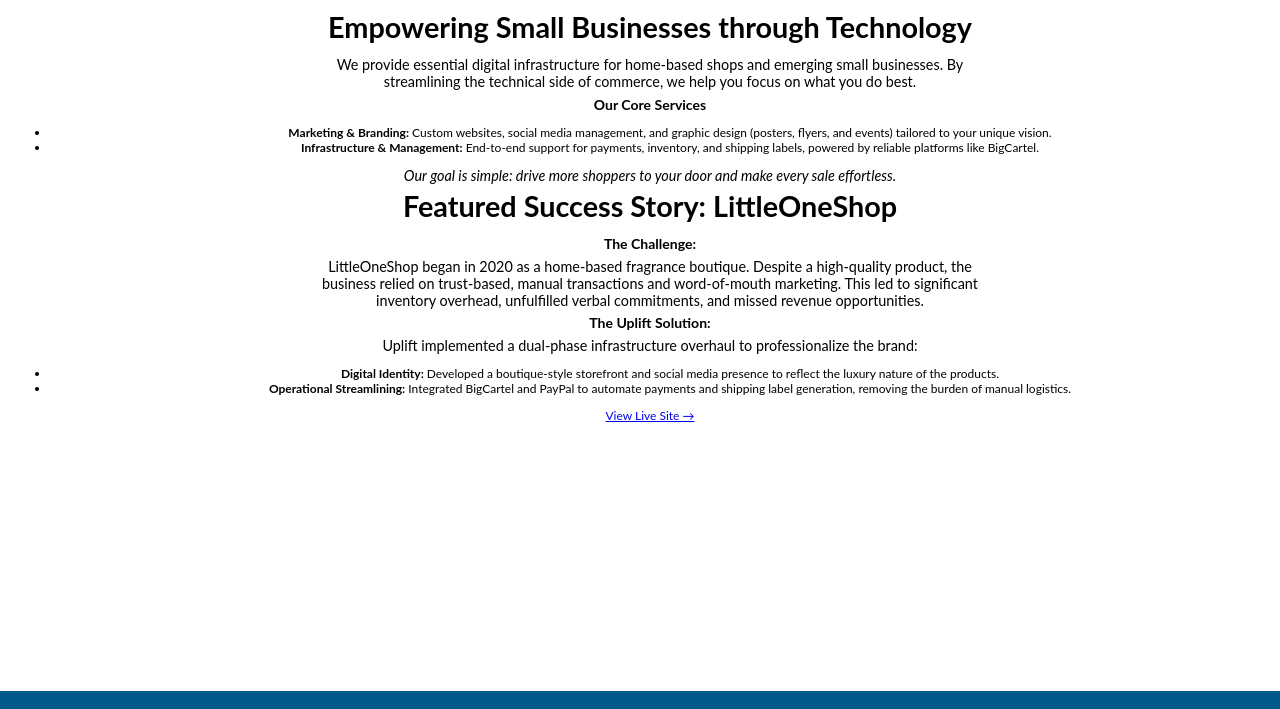
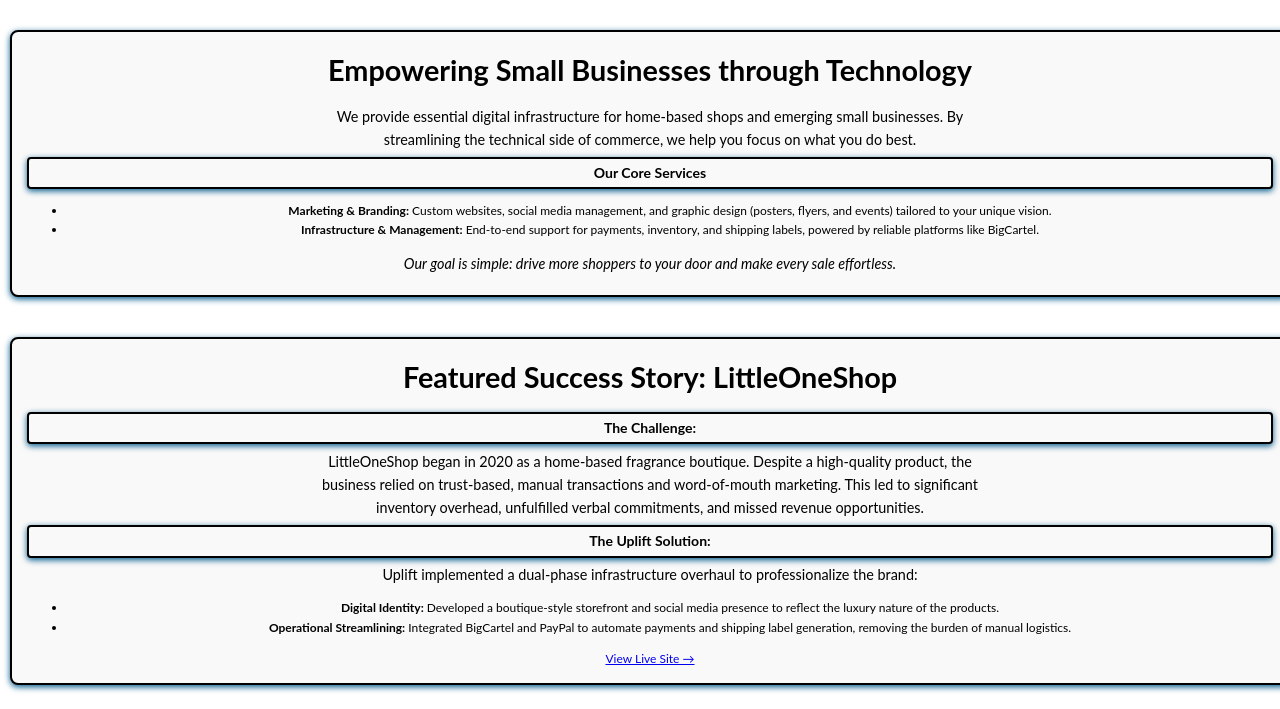
Before and after one commit to jaadyyah/Uplift-Capstone, a Flask app: page / in a window 1280 px wide. Shown: the part 91-800 px from the top of the page. Run offline with Flask 3, Linux system fonts and the light colour scheme; parts of the project's set-up code (start-up, migrations or seed data) failed here and were passed over.

Commit message:
index styles <ul> <h3> border/margin

```diff
--- a/static/styles/index_styles.css
+++ b/static/styles/index_styles.css
@@ -7,3 +7,23 @@
     text-align: center;
     background-color: white;
 }
+
+.content div {
+    margin: 20px 0;
+    padding: 15px;
+    border: 2px solid black;
+    border-radius: 8px;
+    background-color: #f9f9f9;
+    box-shadow: 0 2px 6px rgb(0,90,139);
+    line-height: 1.6;
+}
+
+.content h3 {
+    margin: 5px 0;
+    padding: 3px;
+    border: 2px solid black;
+    border-radius: 4px;
+    background-color: #f9f9f9;
+    box-shadow: 0 2px 6px rgb(0,90,139);
+    line-height: 1.6;
+}
```
